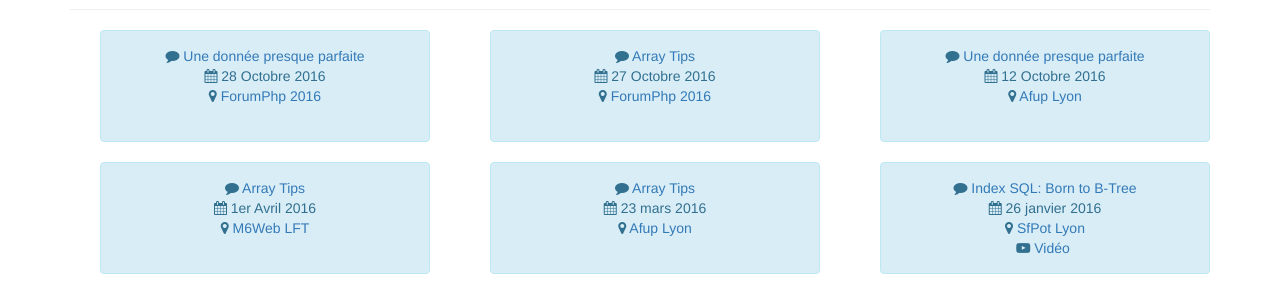
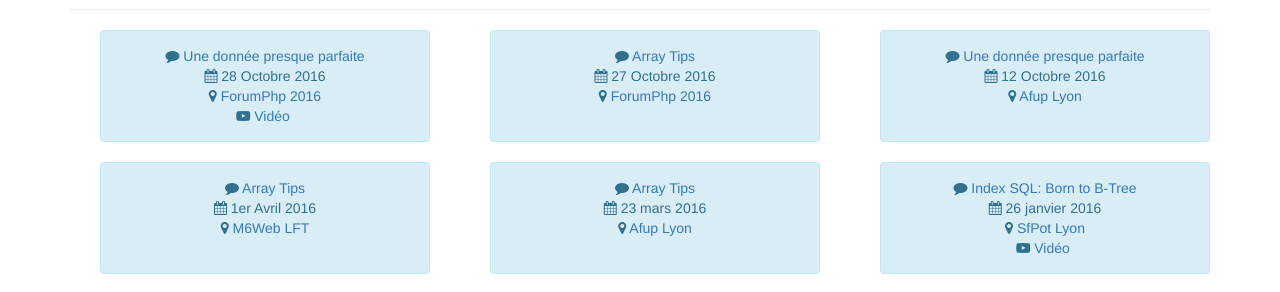
Before and after one commit to b-viguier/b-viguier.github.io, a Jekyll site: the page built from index.html, in a window 1280 px wide. Shown: the part 618-910 px from the top of the page. Built offline with Jekyll 4.4.1, drawn with Linux system fonts in a browser that asks for light colours; nearby versions of some CDN libraries.

Commit message:
Added video link for last conf

```diff
--- a/_data/talks.yml
+++ b/_data/talks.yml
@@ -4,6 +4,7 @@
     date: 28 Octobre 2016
     event: ForumPhp 2016
     event_url: http://event.afup.org/forum-php-2016/programme/#1912
+    remarks: <i class="fa fa-youtube-play"></i> <a href="https://www.youtube.com/watch?v=kSlYXpezjIQ">Vidéo</a>
 -
     title: Array Tips
     url: downloads/talks/ForumPhp-Array-Tips.pdf
```
